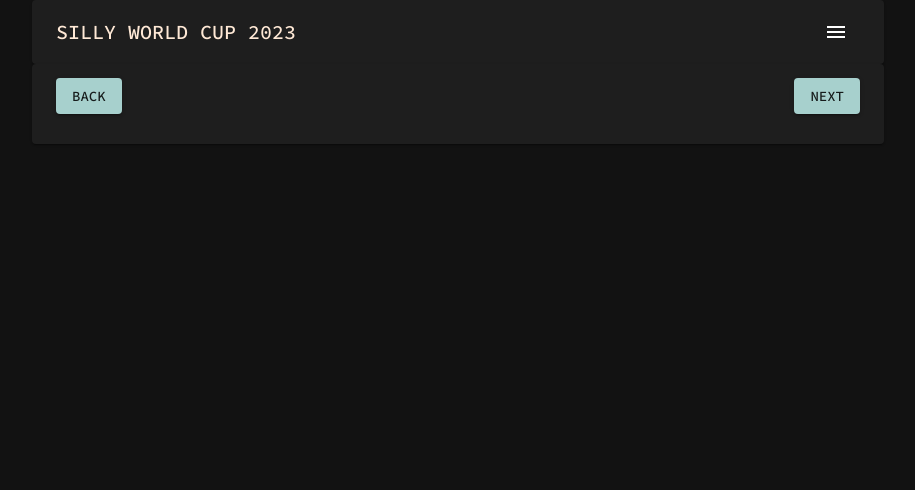
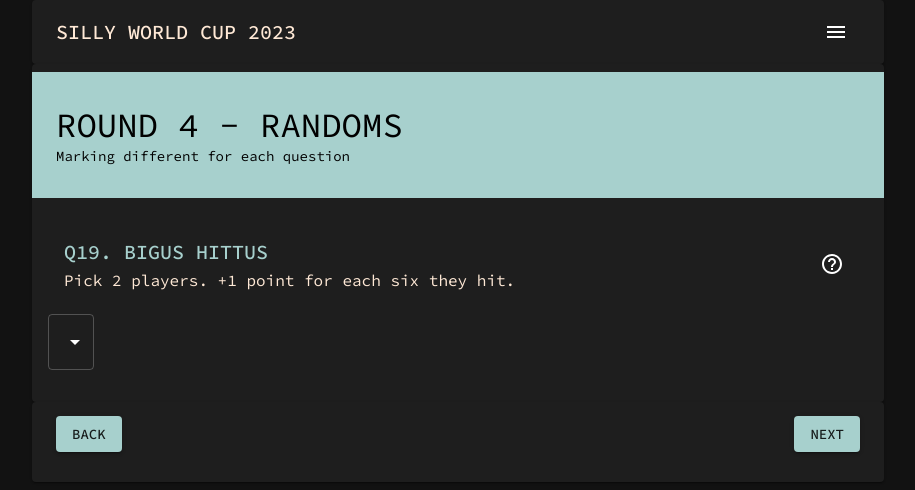
Before and after one commit to mdnrosen/sillyWC23, a React (Vite) app: page /multis in a window 1280 px wide. Shown: the top 490 px of the page, without its empty margins (182-1097 px from the left). Built offline with nearby package versions, Linux system fonts and the light colour scheme.

Commit message:
added more dummy squads, started on multi round

```diff
--- a/src/App.jsx
+++ b/src/App.jsx
@@ -15,6 +15,7 @@ import { Navbar } from './components/Navbar';
 import { BottomNav } from './components/BottomNav';
 
 import { GuessesProvider } from './context/GuessContext'
+import { MultiRound } from './pages/MultiRound'
 
 function App() {
   return (
@@ -27,8 +28,9 @@ function App() {
               <Routes>
                 <Route path='/' element={<Home />} />
                 <Route path='/england' element={<EnglandRound />} />
+                <Route path='/numbers' element={<NumbersRound />} />
+                <Route path="/multis" element={<MultiRound />} />
                 <Route path='/standings' element={<StandingsRound />} />
-                <Route path='/numbers' element={<NumbersRound />} />
               </Routes>
             </GuessesProvider>
             <BottomNav />
--- a/src/assets/data/pages.json
+++ b/src/assets/data/pages.json
@@ -12,8 +12,8 @@
         "path" : "/head2head"
     },
     {
-        "label" : "Round 4 - Randoms",
-        "path" : "/randoms"
+        "label" : "Round 4 - Multis",
+        "path" : "/multis"
     },
     {
         "label" : "Round 5 - Standings",
--- a/src/assets/data/squads.json
+++ b/src/assets/data/squads.json
@@ -69,6 +69,62 @@
                 "bowler": true
             }
         ]
+    },
+    {
+        "team": "Australia",
+        "players": [
+            { "id": "eab8f79a-60b1-481c-bf67-77c722bd6ea1", "name": "Steve Smith", "batter": true, "bowler": false },
+            { "id": "45c7e38a-6f25-4e13-92b2-3c46f49b16f4", "name": "David Warner", "batter": true, "bowler": false },
+            { "id": "d65490e5-64c6-4d82-8ea2-6e0f764057b8", "name": "Pat Cummins", "batter": false, "bowler": true },
+            { "id": "f74e981b-0530-4620-8abf-5c05c3e78cb0", "name": "Mitchell Starc", "batter": false, "bowler": true },
+            { "id": "c6b55020-7e5e-4437-8683-4e2c00a89f1d", "name": "Glenn Maxwell", "batter": true, "bowler": true },
+            { "id": "c27c39a2-8db5-47e3-a6cc-1c8f3d43026c", "name": "Aaron Finch", "batter": true, "bowler": false },
+            { "id": "ce4f48d3-8d50-4e5c-96d4-406a5f75f17a", "name": "Adam Zampa", "batter": false, "bowler": true },
+            { "id": "b82c6cf0-9961-495c-8ca0-1b3b65f1fc9d", "name": "Matthew Wade", "batter": true, "bowler": false }
+        ]
+    },
+    {
+        "team": "India",
+        "players": [
+            { "id": "9b3ea1b7-4c4b-488c-bd17-68bb5f4f9d2f", "name": "Virat Kohli", "batter": true, "bowler": false },
+            { "id": "382f405f-1bb3-4c18-b3a7-73d2f4d5f66c", "name": "Rohit Sharma", "batter": true, "bowler": false },
+            { "id": "a3c1e4cc-8aae-4c37-92f3-d89a1dd5e9a6", "name": "Jasprit Bumrah", "batter": false, "bowler": true },
+            { "id": "eab6b548-0660-4b68-b515-ff807da49ea2", "name": "Ravindra Jadeja", "batter": true, "bowler": true },
+            { "id": "982b6d48-95a9-4307-8f8f-2e0d68618bb6", "name": "KL Rahul", "batter": true, "bowler": false },
+            { "id": "f3a8f657-78f7-45b1-8ecf-8eb4a2c34004", "name": "Rishabh Pant", "batter": true, "bowler": false },
+            { "id": "e9c92e1f-eb04-4b0c-bca3-b9233e01ec68", "name": "Yuzvendra Chahal", "batter": false, "bowler": true },
+            { "id": "7849b19c-8e85-4b94-981c-9c17bfcbbd8b", "name": "Shikhar Dhawan", "batter": true, "bowler": false }
+        ]
+    },
+    {
+        "team": "Pakistan",
+        "players": [
+            { "id": "62f3bf50-7e14-4e6a-bad4-4dd29d7e8e37", "name": "Babar Azam", "batter": true, "bowler": false },
+            { "id": "f4ac8d11-18f0-4e63-9b07-596f6c5392e1", "name": "Shaheen Afridi", "batter": false, "bowler": true },
+            { "id": "5d75c921-c2d1-44b3-8570-5e13b44f89a3", "name": "Fakhar Zaman", "batter": true, "bowler": false },
+            { "id": "d195b219-94a9-48e1-81c7-c3b18da03e9f", "name": "Shadab Khan", "batter": true, "bowler": true },
+            { "id": "48cb4501-6c8f-42b1-98a6-693f2b8f0c7d", "name": "Imam-ul-Haq", "batter": true, "bowler": false },
+            { "id": "0d34731c-1705-4876-9a60-48a2de3bce59", "name": "Mohammad Rizwan", "batter": true, "bowler": false },
+            { "id": "bcf49f94-c004-4c5e-9d8d-21f6bc9f9d28", "name": "Haris Rauf", "batter": false, "bowler": true },
+            { "id": "7c437f5b-c16b-43bf-98e0-eb04715e2ce0", "name": "Shoaib Malik", "batter": true, "bowler": true }
+        ]
+    },
+    {
+        "team": "South Africa",
+        "players": [
+            { "id": "c1f6e732-ebc3-465f-8e91-e318b15ddff0", "name": "Quinton de Kock", "batter": true, "bowler": false },
+            { "id": "fb0bfebc-b8f2-4d5b-828e-37f8a208622a", "name": "Kagiso Rabada", "batter": false, "bowler": true },
+            { "id": "ea8d3cf7-11b3-4d1b-a51a-6951f6f64f69", "name": "Faf du Plessis", "batter": true, "bowler": false },
+            { "id": "18321d14-8f11-42f7-880b-c2da24e9d8b7", "name": "Lungi Ngidi", "batter": false, "bowler": true },
+            { "id": "b840d12d-50a7-41a9-a13c-9d2fb26d5b5e", "name": "David Miller", "batter": true, "bowler": false },
+            { "id": "f3a5cfd6-8641-4ed3-92ea-654be1f3c9f6", "name": "Tabraiz Shamsi", "batter": false, "bowler": true },
+            { "id": "93a7b94d-9063-4e29-a3e0-13e84d2e9d36", "name": "Temba Bavuma", "batter": true, "bowler": false },
+            { "id": "ef0c6715-1f28-4175-936b-0c2d8d588906", "name": "Anrich Nortje", "batter": false, "bowler": true }
+        ]
     }
 
+
+
+
+
 ]
--- a/src/components/BottomNav.jsx
+++ b/src/components/BottomNav.jsx
@@ -20,12 +20,6 @@ export const BottomNav = () => {
     useEffect(() => {
       const current = location.pathname
       const index = rounds.indexOf(current)
-      console.log('index', index)
-
-      if (index < 0) {
-        setNext(null)
-        setPrev(null)
-      }
 
       setNext(index === 4 ? null : rounds[index+1])
       setPrev(index === 0 ? null : rounds[index-1])
--- /dev/null
+++ b/src/pages/MultiRound.jsx
@@ -0,0 +1,62 @@
+import React from 'react'
+
+import { Box, Card, CardContent, FormControl, Grid, InputLabel, MenuItem, Select, Toolbar, Typography } from '@mui/material'
+import { RoundTitle } from '../components/RoundTitle'
+import { QuestionTitle } from '../components/QuestionTitle'
+import { useGuesses } from '../context/GuessContext'
+import squads from '../assets/data/squads.json'
+
+export const MultiRound = () => {
+    const { guesses } = useGuesses()
+    const allPlayers = squads.reduce((acc, cv) => {
+        const { players } = cv
+       return {
+        ...acc,
+
+       }
+
+    },[])
+
+
+    console.log('all players',allPlayers)
+
+  return (
+    <Card sx={{ py: 1 }}>
+        <RoundTitle
+            num="4"
+            name="Randoms"
+            marking="Marking different for each question"
+        />
+        <CardContent>
+            <Box component="form">
+                <Grid container spacing={2}>
+
+                    <Grid item xs={12}>
+                        <FormControl fullWidth>
+                            <QuestionTitle
+                                title="Bigus Hittus"
+                                num="19"
+                                question="Pick 2 players. +1 point for each six they hit."
+                                hint="Simples, right?"
+                            />
+                            <Grid item container>
+                                <Grid item xs={6}>
+                                    <Select
+                                        name="multi_sixes"
+                                        value={guesses['multi_sixes'] || ''}
+
+
+                                    ></Select>
+                                </Grid>
+                            </Grid>
+
+
+                        </FormControl>
+                    </Grid>
+
+                </Grid>
+            </Box>
+        </CardContent>
+    </Card>
+  )
+}
--- a/src/pages/StandingsRound.jsx
+++ b/src/pages/StandingsRound.jsx
@@ -7,7 +7,7 @@ import { TeamList } from '../components/TeamList'
 import { useGuesses} from '../context/GuessContext'
 
 export const StandingsRound = () => {
-const { guesses, updateStandings } = useGuesses()
+const { updateStandings } = useGuesses()
 
 
 
```
